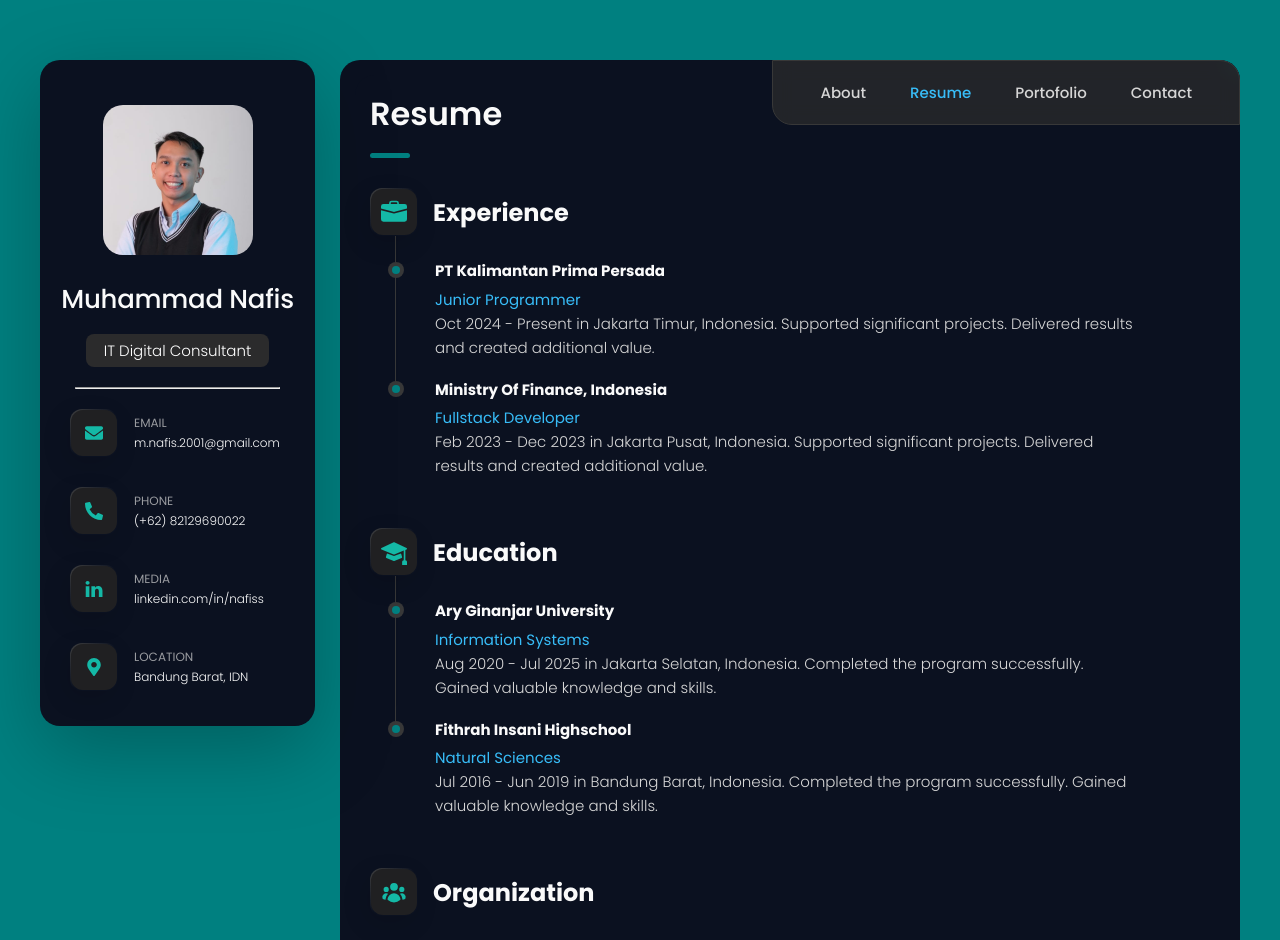
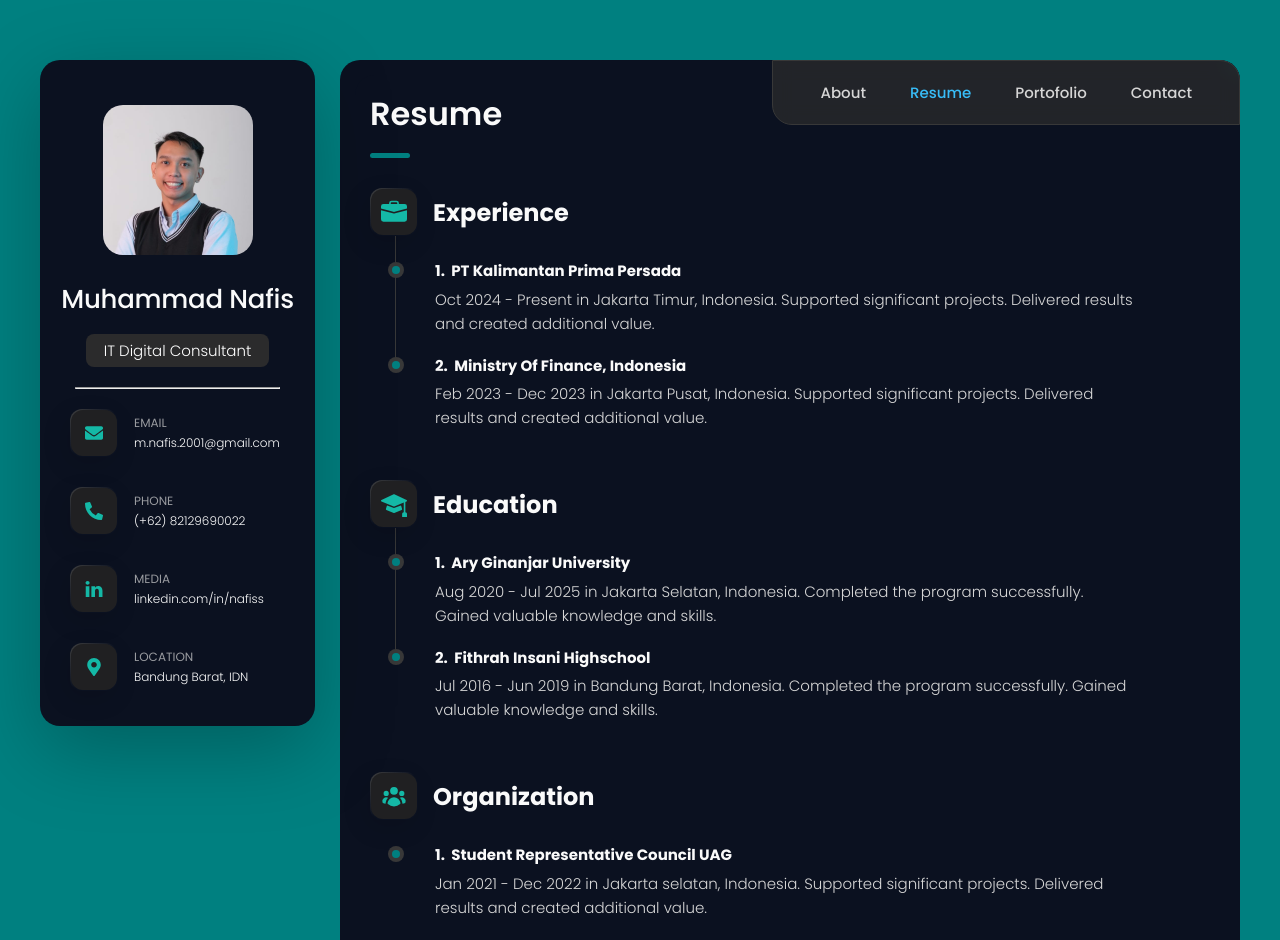
Before and after one commit to nafis-cc/nafis-portofolio, a React (Vite) app: page /resume in a window 1280 px wide. Shown: the top 940 px of the page. Built offline with nearby package versions, Linux system fonts and the light colour scheme.

Commit message:
mod: update timeline resume

```diff
--- a/src/components/timeline.jsx
+++ b/src/components/timeline.jsx
@@ -1,8 +1,8 @@
-const Timeline = ({ name, link, location, from, until, study, position }) => {
+const Timeline = ({ id, name, link, location, from, until, study, position }) => {
   return (
-    <li className="timeline-item">
+    <>
       <a href={link}>
-        <h4 className="h4 timeline-item-title">{name}</h4>
+        <h4 className="h4 timeline-item-title">{id}.&nbsp;&nbsp;{name}</h4>
       </a>
       <span>{study && study !== "" ? study : position}</span>
       <p className="timeline-text">
@@ -11,7 +11,7 @@ const Timeline = ({ name, link, location, from, until, study, position }) => {
           ? <>Completed the program successfully. Gained valuable knowledge and skills.</>
           : <>Supported significant projects. Delivered results and created additional value.</>}
       </p>
-    </li>
+    </>
   )
 }
 
--- a/src/styles/app.css
+++ b/src/styles/app.css
@@ -40,8 +40,6 @@ input, textarea {
 html { font-family: var(--ff-poppins); }
 
 body { background: var(--teal); }
-
-
 
 
 
@@ -1550,6 +1548,7 @@ textarea.form-input::-webkit-resizer { display: none; }
     position: relative;
     width: 95%;
     margin: auto;
+    margin-bottom: 40px;
   }
 
 
--- a/src/views/resume.jsx
+++ b/src/views/resume.jsx
@@ -1,18 +1,86 @@
+import { useState } from "react";
 import { BsFillMortarboardFill, BsBriefcaseFill } from "react-icons/bs";
 import { HiMiniUserGroup } from "react-icons/hi2";
 import { RiFileDownloadFill } from "react-icons/ri";
+import { FaChevronCircleUp, FaChevronCircleDown } from "react-icons/fa";
 import { Timeline } from "~/components";
 import { schools, offices, groups } from "~/models";
 import { handleOpenResume } from "~/scripts/app";
 
 function Resume({ ICON_SIZE = 26 }) {
+  // State untuk menampilkan semua item
+  const [showAllSchools, setShowAllSchools] = useState(false);
+  const [showAllOffices, setShowAllOffices] = useState(false);
+  const [showAllGroups, setShowAllGroups] = useState(false);
+
+  const handleShowAll = (type) => {
+    if (type === "schools") setShowAllSchools((prev) => !prev);
+    if (type === "offices") setShowAllOffices((prev) => !prev);
+    if (type === "groups") setShowAllGroups((prev) => !prev);
+  };
+
+  // Fungsi menambahkan item discover/tutup tanpa mengubah data asli
+  const addDiscoverMore = (array, showAll) => {
+    if (array.length <= 3) return [...array];
+
+    if (showAll) {
+      // Tambahkan "Close, Just Discover Less" di akhir
+      return [...array, { name: "Close, Just Discover Less", isDiscoverMore: true }];
+    } else {
+      // Tambahkan "And discover more" di index ke-3
+      return [
+        ...array.slice(0, 3),
+        { name: "And discover more", isDiscoverMore: true },
+        ...array.slice(3),
+      ];
+    }
+  };
+
+  // Render timeline agar lebih DRY
+  const renderTimeline = (items, showAll, type, extraProps = {}) => {
+    const listWithDiscover = addDiscoverMore(items, showAll);
+    const sliceLength = showAll ? listWithDiscover.length : 4;
+
+    return listWithDiscover.slice(0, sliceLength).reverse().map((item, index) =>
+      item.isDiscoverMore ? (
+        <li
+          key={`discover-${type}-${index}`}
+          onClick={() => handleShowAll(type)}
+          className="timeline-item"
+          style={{ cursor: "pointer", display: "flex", gap: "8px" }}
+        >
+          <h4 className="h4 timeline-item-title">
+            {showAll ? "Close, Just Discover Less" : "And discover more"}
+          </h4>
+          {showAll ? (
+            <FaChevronCircleUp size={20} className="sidebar-icon" /> // icon untuk close
+          ) : (
+            <FaChevronCircleDown size={20} className="sidebar-icon" /> // icon untuk discover more
+          )}
+        </li>
+      ) : (
+        <li className="timeline-item" key={`${type}-${index}`}>
+          <Timeline
+            id= {index+1}
+            name={item.name}
+            link={item.link}
+            location={item.location}
+            from={item.from}
+            until={item.until}
+            {...extraProps}
+          />
+        </li>
+      )
+    );
+  };
+
   return (
-    <>
     <section>
       <header>
         <h2 className="h2 article-title">Resume</h2>
       </header>
 
+      {/* Experience */}
       <div className="timeline">
         <div className="title-wrapper">
           <div className="icon-box">
@@ -21,23 +89,11 @@ function Resume({ ICON_SIZE = 26 }) {
           <h3 className="h3">Experience</h3>
         </div>
         <ol className="timeline-list">
-            {offices
-              .slice()
-              .reverse()
-              .map((item, index) => (
-                <Timeline
-                  key={index}
-                  name={item.name}
-                  link={item.link}
-                  location={item.location}
-                  from={item.from}
-                  until={item.until}
-                  position={item.position}
-                />
-              ))}
+          {renderTimeline(offices, showAllOffices, "offices", { position: true })}
         </ol>
       </div>
 
+      {/* Education */}
       <div className="timeline">
         <div className="title-wrapper">
           <div className="icon-box">
@@ -46,23 +102,11 @@ function Resume({ ICON_SIZE = 26 }) {
           <h3 className="h3">Education</h3>
         </div>
         <ol className="timeline-list">
-            {schools
-              .slice()
-              .reverse()
-              .map((item, index) => (
-                <Timeline
-                  key={index}
-                  name={item.name}
-                  link={item.link}
-                  location={item.location}
-                  from={item.from}
-                  until={item.until}
-                  study={item.study}
-                />
-              ))}
+          {renderTimeline(schools, showAllSchools, "schools", { study: true })}
         </ol>
       </div>
 
+      {/* Organization */}
       <div className="timeline">
         <div className="title-wrapper">
           <div className="icon-box">
@@ -71,23 +115,11 @@ function Resume({ ICON_SIZE = 26 }) {
           <h3 className="h3">Organization</h3>
         </div>
         <ol className="timeline-list">
-            {groups
-              .slice()
-              .reverse()
-              .map((item, index) => (
-                <Timeline
-                  key={index}
-                  name={item.name}
-                  link={item.link}
-                  location={item.location}
-                  from={item.from}
-                  until={item.until}
-                  position={item.position}
-                />
-              ))}
+          {renderTimeline(groups, showAllGroups, "groups", { position: true })}
         </ol>
       </div>
 
+      {/* Download Resume */}
       <div className="timeline">
         <button className="btn-resume" onClick={handleOpenResume}>
           <RiFileDownloadFill size={ICON_SIZE} />
@@ -95,7 +127,6 @@ function Resume({ ICON_SIZE = 26 }) {
         </button>
       </div>
     </section>
-    </>
   );
 }
 
```
Also changed, not shown: public/robots.txt, 8 other files (tests, documents, lock files or other folders). Lines whose indentation alone changed are shown as unchanged.
